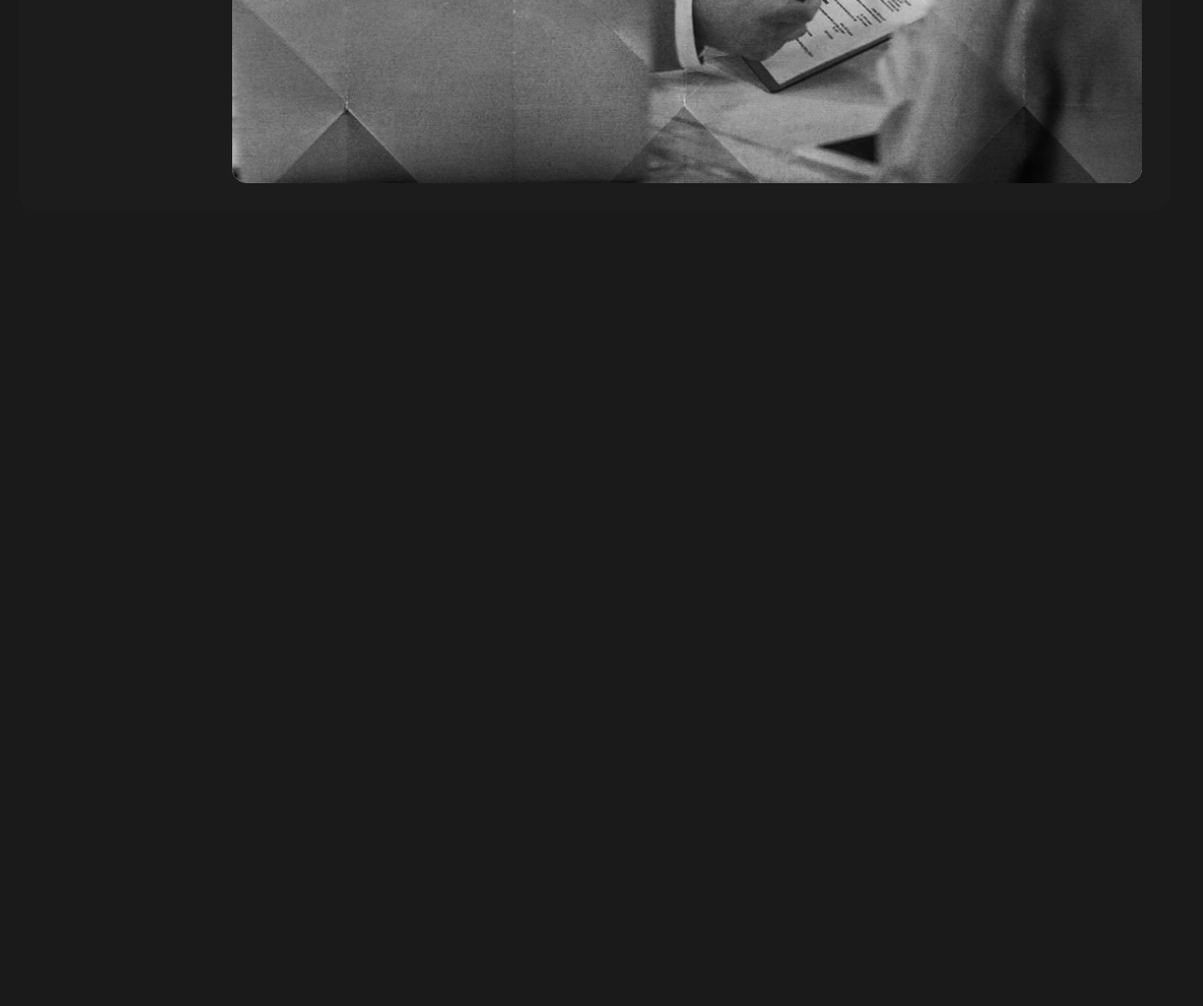
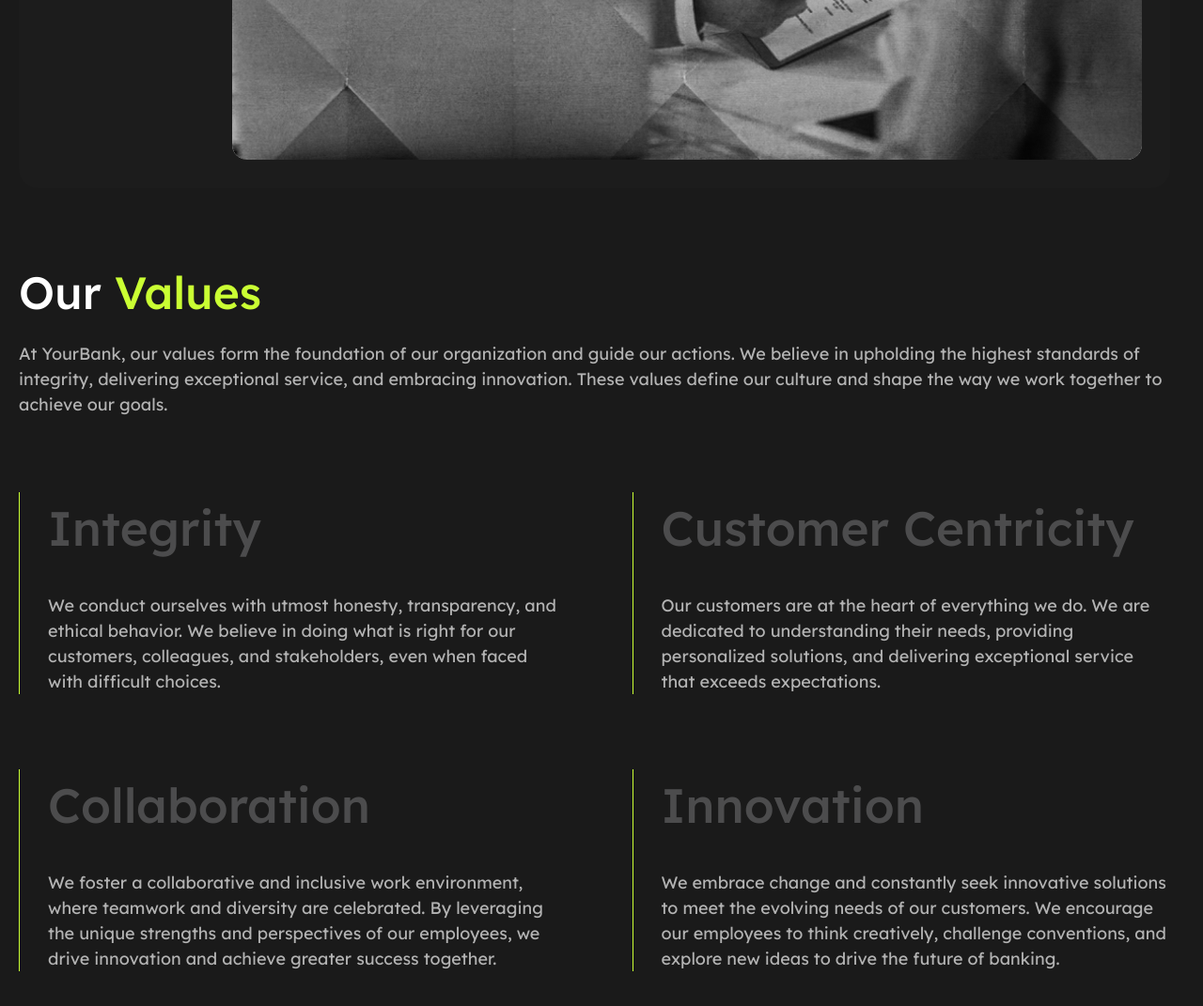
Before and after one commit to serlisovyk/Banking, a website built with Vite: page pages/careers.html in a window 1280 px wide. Shown: the part 769-1840 px from the top of the page at 94% size. Before the commit the page ends 1069 px from the top, so only its background shows below. Built offline with nearby package versions, Linux system fonts and the light colour scheme.

Commit message:
feat: Add values section with styles and integrate into careers page

```diff
--- a/pages/careers.html
+++ b/pages/careers.html
@@ -8,6 +8,6 @@
     <title>Banking</title>
   </head>
   <body>
-    {{> header }} {{> careers-hero }}
+    {{> header }} {{> careers-hero }} {{> values }}
   </body>
 </html>
--- a/sections/careers-hero.html
+++ b/sections/careers-hero.html
@@ -1,4 +1,4 @@
-<section class="careers-hero section">
+<section class="careers-hero">
   <div class="container">
     <div class="careers-hero__inner">
       <div class="careers-hero__content">
--- /dev/null
+++ b/sections/values.html
@@ -0,0 +1,53 @@
+<section class="values section">
+  <div class="container">
+    <div class="values__inner">
+      <div class="values__heading">
+        <h2 class="values__title">Our <span>Values</span></h2>
+        <div class="values__text">
+          At YourBank, our values form the foundation of our organization and guide
+          our actions. We believe in upholding the highest standards of integrity,
+          delivering exceptional service, and embracing innovation. These values
+          define our culture and shape the way we work together to achieve our goals.
+        </div>
+      </div>
+      <div class="values__content">
+        <div class="values__items">
+          <div class="values__item">
+            <h3 class="values__item-title">Integrity</h3>
+            <div class="values__item-text">
+              We conduct ourselves with utmost honesty, transparency, and ethical
+              behavior. We believe in doing what is right for our customers,
+              colleagues, and stakeholders, even when faced with difficult choices.
+            </div>
+          </div>
+          <div class="values__item">
+            <h3 class="values__item-title">Customer Centricity</h3>
+            <div class="values__item-text">
+              Our customers are at the heart of everything we do. We are dedicated to
+              understanding their needs, providing personalized solutions, and
+              delivering exceptional service that exceeds expectations.
+            </div>
+          </div>
+          <div class="values__item">
+            <h3 class="values__item-title">Collaboration</h3>
+            <div class="values__item-text">
+              We foster a collaborative and inclusive work environment, where
+              teamwork and diversity are celebrated. By leveraging the unique
+              strengths and perspectives of our employees, we drive innovation and
+              achieve greater success together.
+            </div>
+          </div>
+          <div class="values__item">
+            <h3 class="values__item-title">Innovation</h3>
+            <div class="values__item-text">
+              We embrace change and constantly seek innovative solutions to meet the
+              evolving needs of our customers. We encourage our employees to think
+              creatively, challenge conventions, and explore new ideas to drive the
+              future of banking.
+            </div>
+          </div>
+        </div>
+      </div>
+    </div>
+  </div>
+</section>
--- a/styles/sections/header.css
+++ b/styles/sections/header.css
@@ -1,5 +1,5 @@
 .header {
-  margin-top: 50px;
+  margin-block: 50px;
 }
 
 .header__inner {
--- /dev/null
+++ b/styles/sections/values.css
@@ -0,0 +1,46 @@
+.values__heading {
+  margin-bottom: 80px;
+}
+
+.values__text {
+  max-width: 1300px;
+  font-weight: 300;
+  font-size: 18px;
+  line-height: 150%;
+  color: var(--grey-70);
+}
+
+.values__items {
+  display: grid;
+  grid-template-columns: repeat(2, 1fr);
+  gap: 80px;
+
+  @media (width < 1024px) {
+    gap: 40px;
+  }
+
+  @media (width < 768px) {
+    grid-template-columns: 1fr;
+    gap: 20px;
+  }
+}
+
+.values__item {
+  border-left: 1px solid var(--green-60);
+  padding-left: 30px;
+}
+
+.values__item-title {
+  font-weight: 500;
+  font-size: clamp(24px, 4vw, 58px);
+  line-height: 150%;
+  color: var(--grey-30);
+  margin-bottom: 30px;
+}
+
+.values__item-text {
+  font-weight: 300;
+  font-size: 18px;
+  line-height: 150%;
+  color: var(--grey-70);
+}
--- a/styles/style.css
+++ b/styles/style.css
@@ -15,3 +15,4 @@
 @import './sections/questions.css';
 @import './sections/hero.css';
 @import './sections/careers-hero.css';
+@import './sections/values.css';
```
